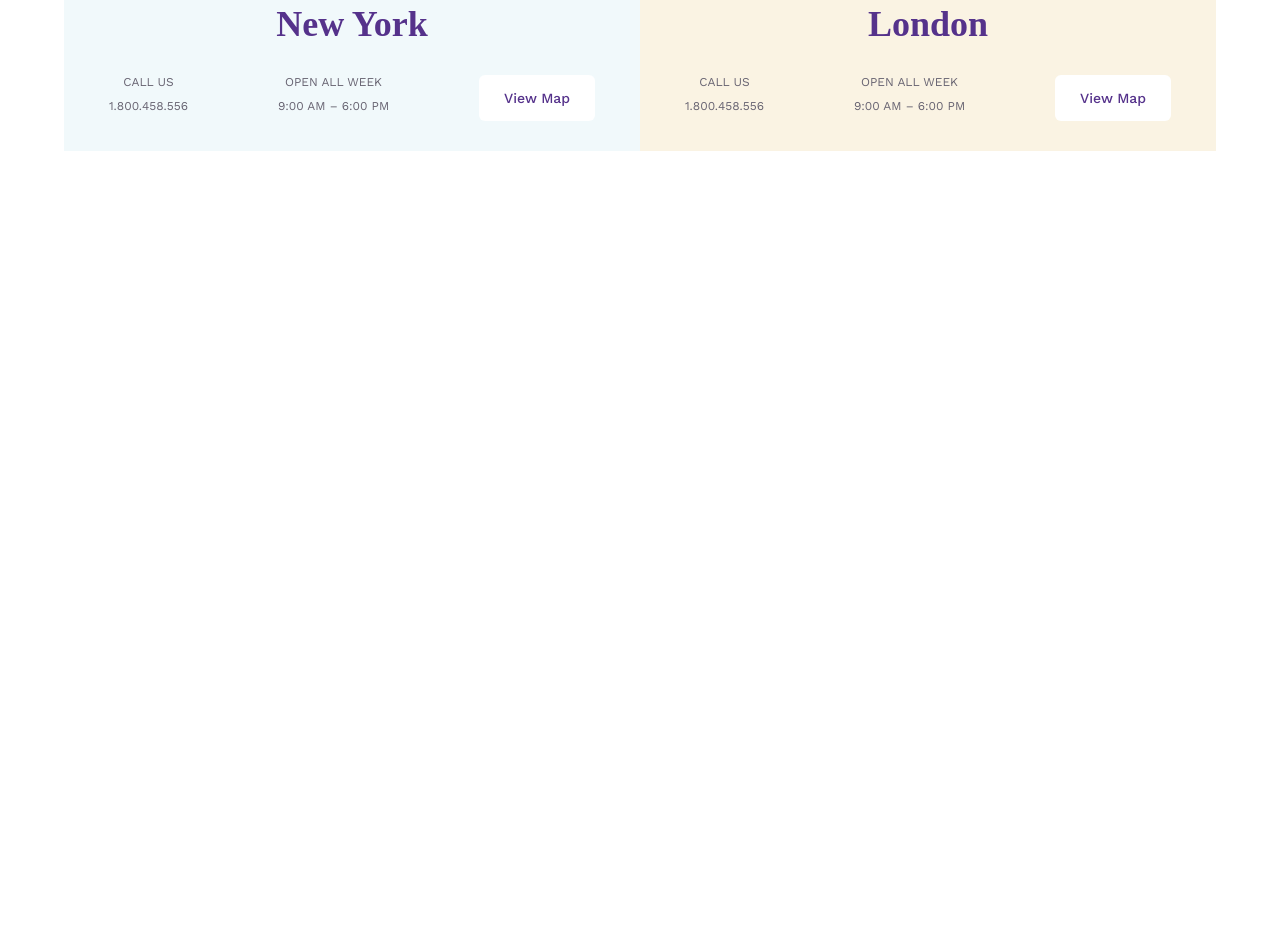
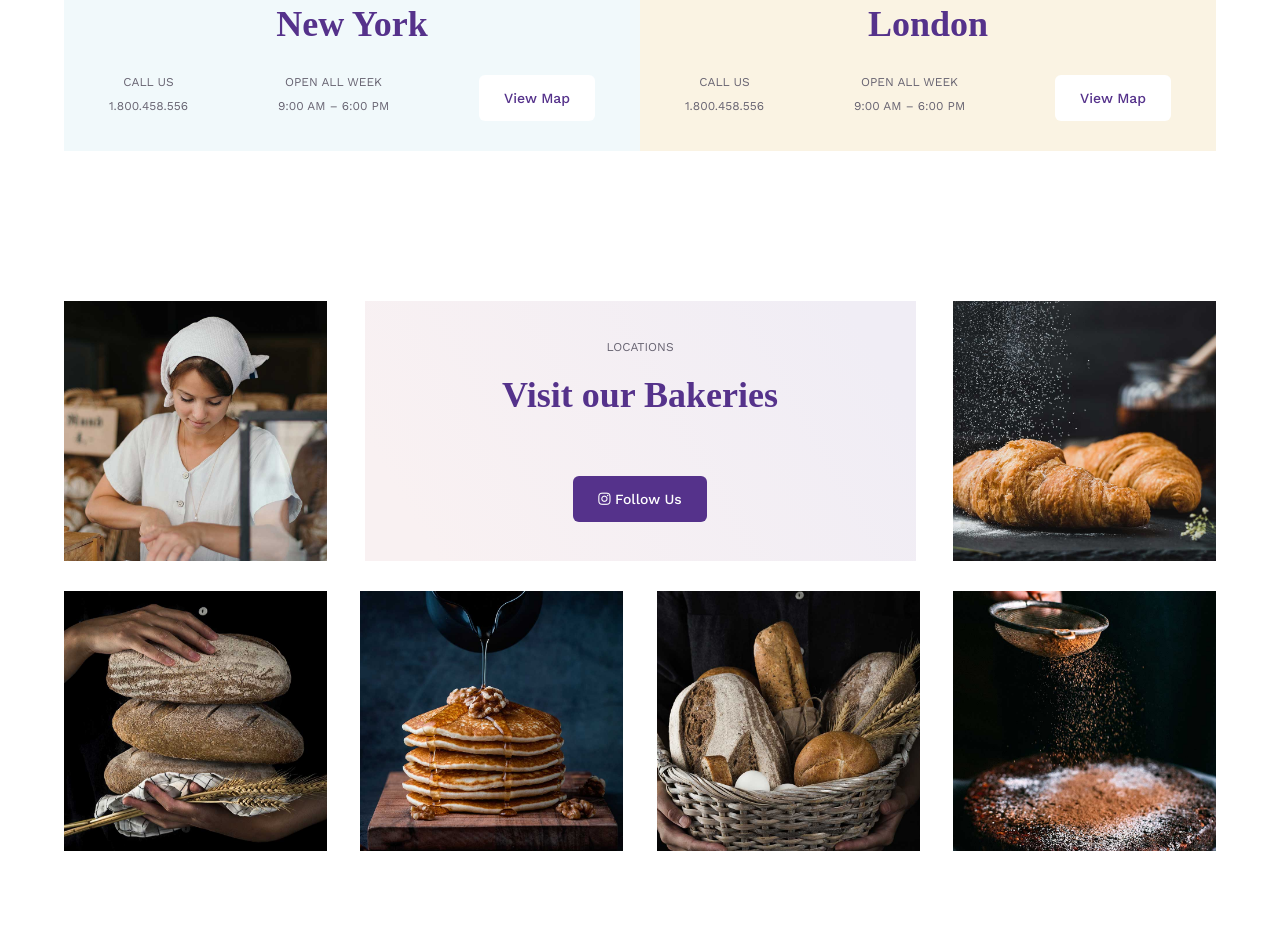
Before and after one commit to lorenaspiller/proj-html-vuejs, a website: page index.html in a window 1280 px wide. Shown: the part 6508-7437 px from the top of the page. Before the commit the page ends 6829 px from the top, so only its background shows below. Drawn offline with nearby package versions, Linux system fonts and the light colour scheme; a web font is replaced by a local one.

Commit message:
added social section

```diff
--- a/index.html
+++ b/index.html
@@ -357,9 +357,46 @@
         </section>
         <!-- /locations -->
 
-        <section id="social">
-          <!-- section social -->
+        <!-- socials -->
+        <section id="social" class="social pt-75 pb-75">
+          <div class="main-container">
+            <!-- social top -->
+            <div class="social-top">
+              <div class="social-box-image">
+                <img src="img/social-1.jpg" alt="bakery girl">
+              </div>
+              <div class="social-inner ">
+                <!-- title section -->
+                <h5 class="title-heading uppercase mb-20">locations</h5>
+                <h2 class="section-title mb-60">Visit our Bakeries</h2>
+                <button class="btn btn-primary capitalize"><i class="fab fa-instagram"></i> follow us</button>
+                <!-- /title section -->
+              </div>
+              <div class="social-box-image">
+                <img src="img/social-2.jpg" alt="croissant">
+              </div>
+            </div>
+            <!-- /social top -->
+
+            <!-- social bottom -->
+            <div class="social-bottom mt-30">
+              <div class="social-box-image">
+                <img src="img/social-3.jpg" alt="bread">
+              </div>
+              <div class="social-box-image">
+                <img src="img/social-5.jpg" alt="pancakes">
+              </div>
+              <div class="social-box-image">
+                <img src="img/social-4.jpg" alt="mixed types of bread">
+              </div>
+              <div class="social-box-image">
+                <img src="img/social-6.jpg" alt="decorating a cake">
+              </div>
+            </div>
+
+          </div>
         </section>
+        <!-- socials -->
 
         <section id="shopping-seasonal">
           <!-- section shopping-seasonal -->
--- a/src/Partials/_social.scss
+++ b/src/Partials/_social.scss
@@ -0,0 +1,42 @@
+// images boxes style
+@mixin boxMosaic {
+  width: 100%;
+  @include flexBoxSpBetween;
+
+
+  .social-box-image {
+    width: calc(25% - 25px);
+    overflow: hidden;
+
+    img {
+      width: 100%;
+      height: 100%;
+      object-fit: cover;
+      transition: all 1s ease-in-out;
+      &:hover {
+        transform: scale(1.1);
+      }
+    }
+  }
+}
+
+
+// social style
+.social {
+  .social-top {
+    @include boxMosaic;
+
+    .social-inner {
+      @include flexBoxColumnCenter;
+      background: $socialTextBg;
+      text-align: center;
+      width: calc( (25% - 25px) * 2 + 25px );
+      height: auto;
+    }
+  }
+
+  .social-bottom {
+    @include boxMosaic;
+
+  }
+}
```
Also changed, not shown: dist/app.css.
